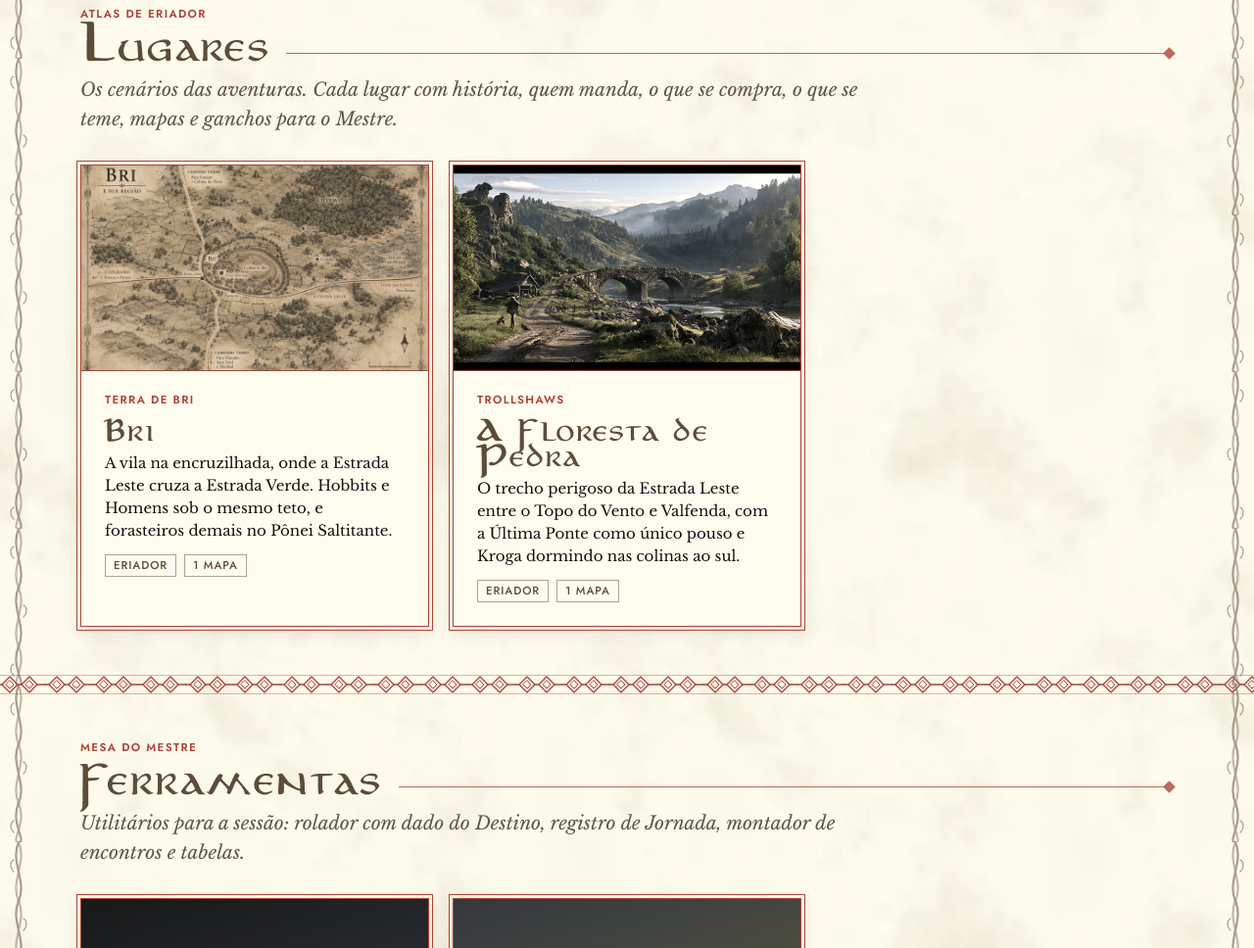
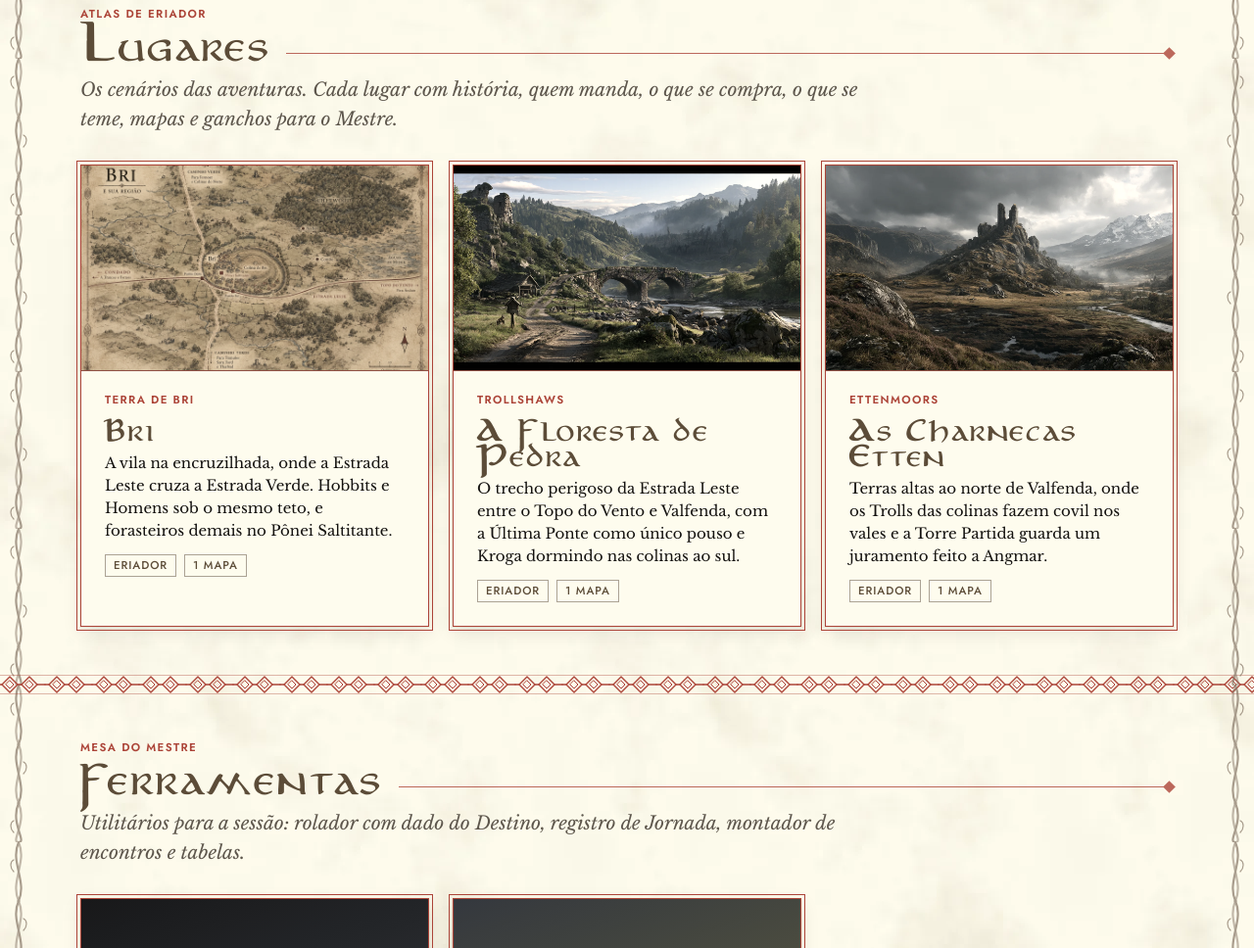
Before and after one commit to glebeduarte/umanelrpg, a website: page index.html in a window 1280 px wide. Shown: the part 3620-4588 px from the top of the page at 98% size. Drawn offline with nearby package versions, Linux system fonts and the light colour scheme.

Commit message:
Add files via upload

```diff
--- a/index.html
+++ b/index.html
@@ -181,6 +181,15 @@
         <div class="fatos"><span>Eriador</span><span>1 mapa</span></div>
       </div>
     </a>
+    <a href="lugares/charnecas-etten.html" class="card">
+      <div class="card-art" style="background-image:url('assets/env-charnecas-etten.webp'), linear-gradient(135deg,#6b6a5a 0%,#3a3f47 50%,#16171b 100%); background-position:center 45%;"></div>
+      <div class="card-body">
+        <div class="selo">Ettenmoors</div>
+        <h3>As Charnecas Etten</h3>
+        <p>Terras altas ao norte de Valfenda, onde os Trolls das colinas fazem covil nos vales e a Torre Partida guarda um juramento feito a Angmar.</p>
+        <div class="fatos"><span>Eriador</span><span>1 mapa</span></div>
+      </div>
+    </a>
   </div>
 </section>
 
```
